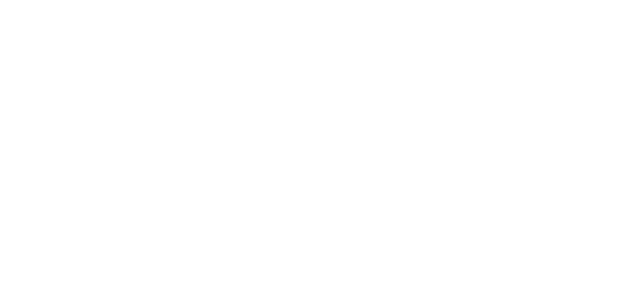
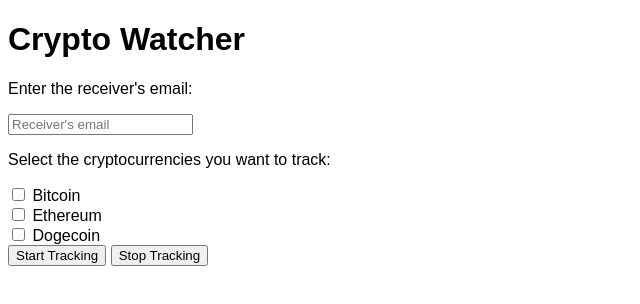
Before and after one commit to Martin9803/TheCryptoWatcher, a plain HTML site: page index.html in a window 1280 px wide. Shown: the whole page, without its empty margins (0-640 px from the left). Drawn offline with Linux system fonts and the light colour scheme.

Commit message:
Update index.html

```diff
--- a/index.html
+++ b/index.html
@@ -1,3 +1,30 @@
+<!DOCTYPE html>
+<html lang="en">
+<head>
+    <meta charset="UTF-8">
+    <meta name="viewport" content="width=device-width, initial-scale=1.0">
+    <title>Crypto Watcher</title>
+    <style>
+        body {
+            font-family: Arial, sans-serif;
+        }
+    </style>
+</head>
+<body>
+    <h1>Crypto Watcher</h1>
+    <p>Enter the receiver's email:</p>
+    <input type="email" id="receiverEmail" placeholder="Receiver's email">
+
+    <p>Select the cryptocurrencies you want to track:</p>
+    <input type="checkbox" id="bitcoin" name="cryptos" value="bitcoin"> Bitcoin<br>
+    <input type="checkbox" id="ethereum" name="cryptos" value="ethereum"> Ethereum<br>
+    <input type="checkbox" id="dogecoin" name="cryptos" value="dogecoin"> Dogecoin<br>
+
+    <button onclick="startTracking()">Start Tracking</button>
+    <button onclick="stopTracking()">Stop Tracking</button>
+
+    <p id="message"></p>
+
     <script>
         let trackingInterval;
         let previousPrices = {
@@ -92,3 +119,5 @@
             document.getElementById('message').innerText = "Tracking stopped.";
         }
     </script>
+</body>
+</html>
```
Lines whose indentation alone changed are shown as unchanged.
